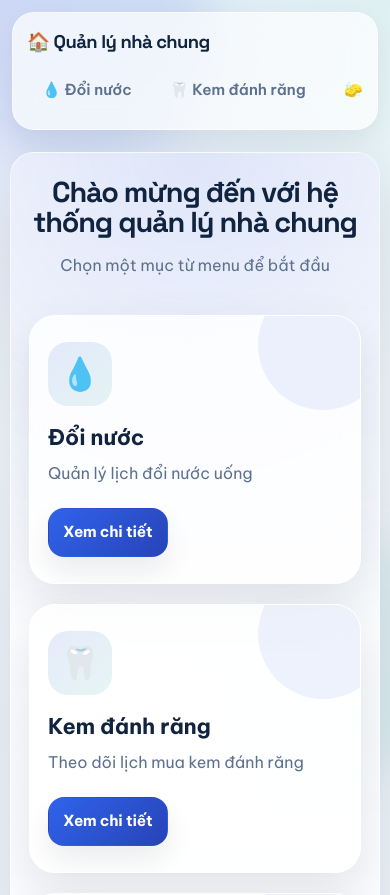
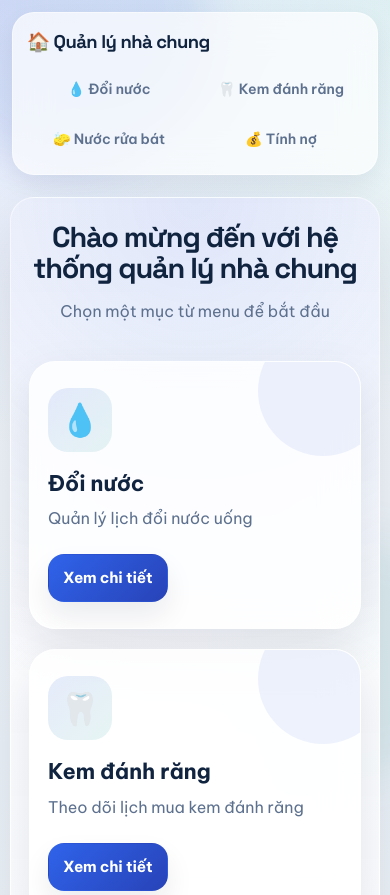
Before and after one commit to KyDung/QuanLiPhong, a website: page index.html in a window 390 px wide. Shown: the top 895 px of the page. Drawn offline with Linux system fonts and the light colour scheme.

Commit message:
Fix portrait mobile navigation overflow

```diff
--- a/styles.css
+++ b/styles.css
@@ -1194,30 +1194,31 @@ header {
 
   .nav-menu {
     width: 100%;
-    flex-wrap: nowrap;
-    overflow-x: auto;
-    justify-content: flex-start;
+    display: grid;
+    grid-template-columns: repeat(2, minmax(0, 1fr));
+    justify-content: stretch;
     gap: 8px;
-    padding-bottom: 2px;
-    -ms-overflow-style: none;
-    scrollbar-width: none;
+    overflow: visible;
   }
 
-  .nav-menu::-webkit-scrollbar {
-    display: none;
-  }
-
-  .nav-menu li,
-  .nav-menu a {
-    width: auto;
-    flex: 0 0 auto;
+  .nav-menu li {
+    min-width: 0;
   }
 
   .nav-menu a {
+    width: 100%;
     justify-content: center;
-    min-height: 40px;
-    padding: 9px 14px;
-    white-space: nowrap;
+    min-height: 42px;
+    padding: 8px 10px;
+    white-space: normal;
+    text-align: center;
+    line-height: 1.25;
+    font-size: 0.88rem;
+    border-radius: 14px;
+  }
+
+  .nav-menu li:last-child:nth-child(odd) {
+    grid-column: 1 / -1;
   }
 
   .welcome-section,
```
